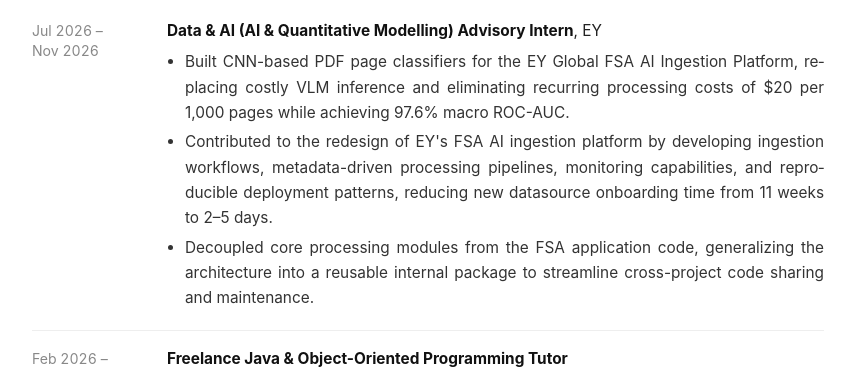
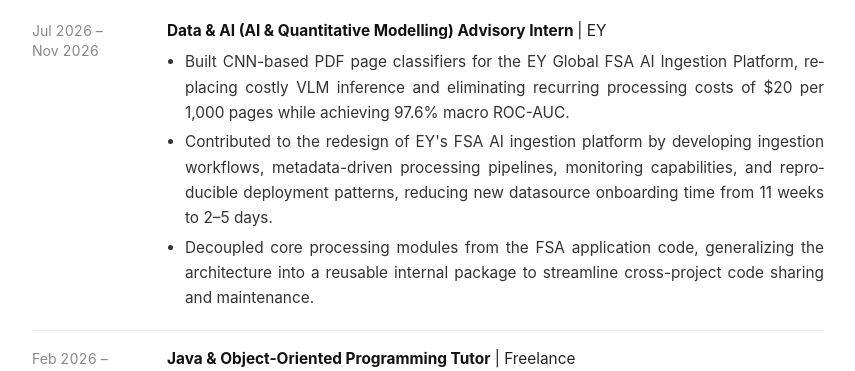
Before and after one commit to SpyrosMouroutis/SpyrosMouroutis.github.io, a plain HTML site: page index.html in a window 1280 px wide. Shown: the part 567-938 px from the top of the page, without its empty margins (212-1067 px from the left). Drawn offline with Linux system fonts and the light colour scheme.

Commit message:
fixed Job Experience

```diff
--- a/index.html
+++ b/index.html
@@ -63,7 +63,7 @@
     <div class="timeline-row">
       <div class="timeline-date">Jul 2026 –<br>Nov 2026</div>
       <div class="timeline-content">
-        <strong class="role">Data &amp; AI (AI &amp; Quantitative Modelling) Advisory Intern</strong>, <span class="org">EY</span>
+        <strong class="role">Data &amp; AI (AI &amp; Quantitative Modelling) Advisory Intern </strong>| <span class="org">EY</span>
         <ul class="timeline-bullets">
           <li>Built CNN-based PDF page classifiers for the EY Global FSA AI Ingestion Platform, replacing costly VLM inference and eliminating recurring processing costs of $20 per 1,000 pages while achieving 97.6% macro ROC-AUC.</li>
           <li>Contributed to the redesign of EY's FSA AI ingestion platform by developing ingestion workflows, metadata-driven processing pipelines, monitoring capabilities, and reproducible deployment patterns, reducing new datasource onboarding time from 11 weeks to 2–5 days.</li>
@@ -75,7 +75,7 @@
     <div class="timeline-row">
       <div class="timeline-date">Feb 2026 –<br>Jun 2026</div>
       <div class="timeline-content">
-        <strong class="role">Freelance Java &amp; Object-Oriented Programming Tutor</strong>
+        <strong class="role">Java &amp; Object-Oriented Programming Tutor</strong> | <span class="org">Freelance</span>
         <ul class="timeline-bullets">
           <li>Provided private 1:1 and group tutoring sessions for undergraduate engineering students in core Java and OOP concepts. Covered classes, inheritance, interfaces, and exception handling.</li>
         </ul>
```
